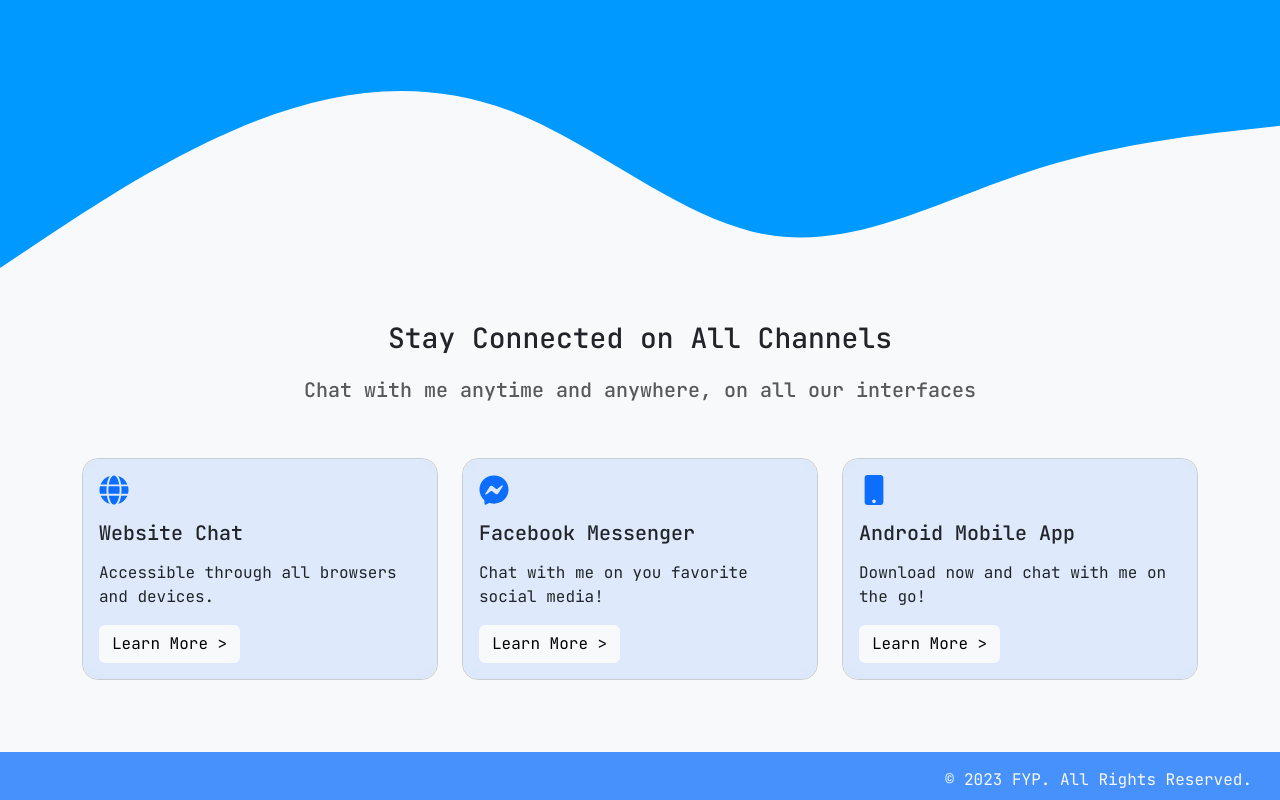
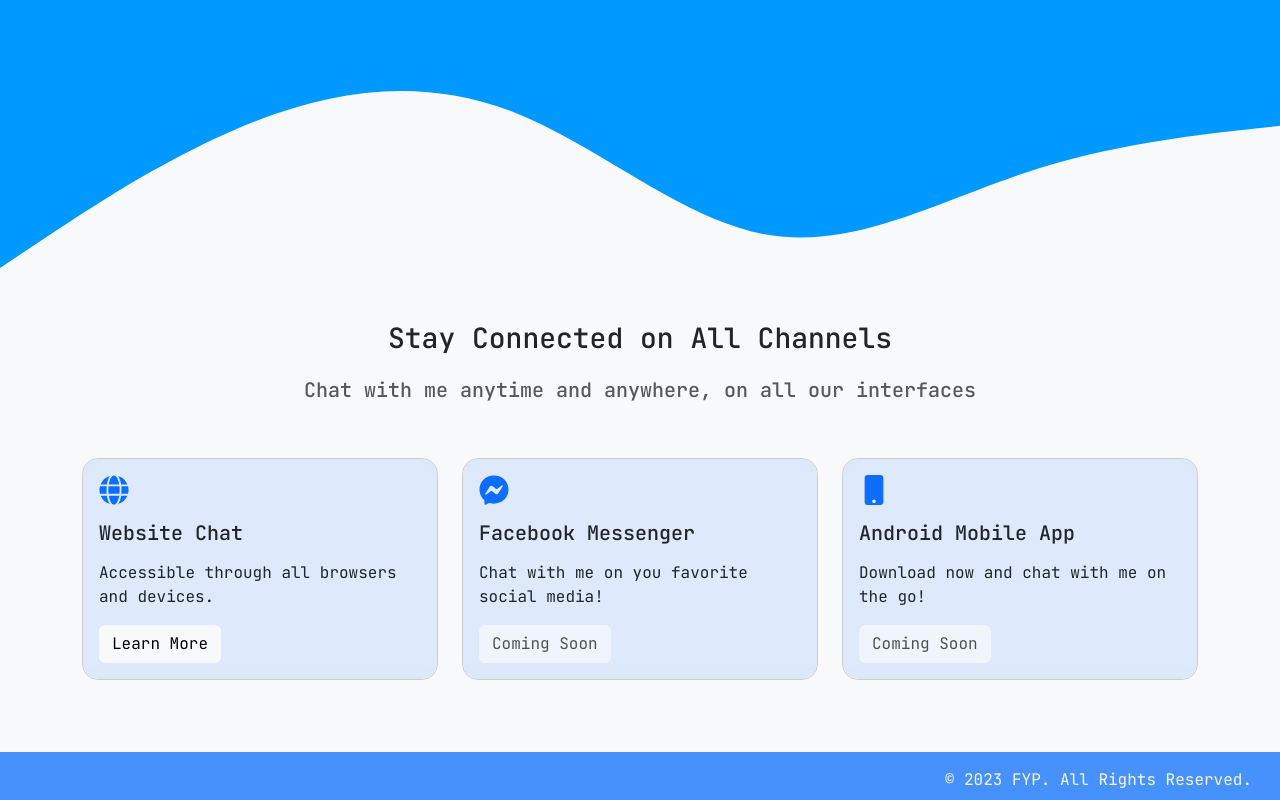
Before and after one commit to v-rowjee/Chatbot-Website, a React (Vite) app: page / in a window 1280 px wide. Shown: the part 2600-3400 px from the top of the page. Built offline with nearby package versions, Linux system fonts and the light colour scheme.

Commit message:
disabled card home

```diff
--- a/src/components/HomeCard.jsx
+++ b/src/components/HomeCard.jsx
@@ -1,6 +1,8 @@
 import { Card, Button, Col } from 'react-bootstrap'
 
 export default function HomeCard(props) {
+    const isDisabled = props.disabled || false;
+
     return (
         <Col md={4} className="mb-4">
             <Card className="bg-transparent rounded-4">
@@ -8,7 +10,9 @@ export default function HomeCard(props) {
                     <Card.Title className="mb-3 text-primary">{props.icon}</Card.Title>
                     <Card.Title className="mb-3">{props.title}</Card.Title>
                     <Card.Text>{props.text}</Card.Text>
-                    <Button variant="light" href={props.link}>Learn More &gt;</Button>
+                    <Button variant="light" href={props.link} disabled={isDisabled}>
+                        {isDisabled ? 'Coming Soon' : 'Learn More'}
+                    </Button>
                 </Card.Body>
             </Card>
         </Col>
--- a/src/pages/Home.jsx
+++ b/src/pages/Home.jsx
@@ -76,12 +76,14 @@ export default function Home() {
                         title="Facebook Messenger"
                         text="Chat with me on you favorite social media!"
                         link="https://www.facebook.com/cibochatbot"
+                        disabled={true}
                     />
                     <HomeCard
                         icon={<FaMobile size={30} />}
                         title="Android Mobile App"
                         text="Download now and chat with me on the go!"
                         link="/download"
+                        disabled={true}
                     />
                 </Row>
             </Container>
```
